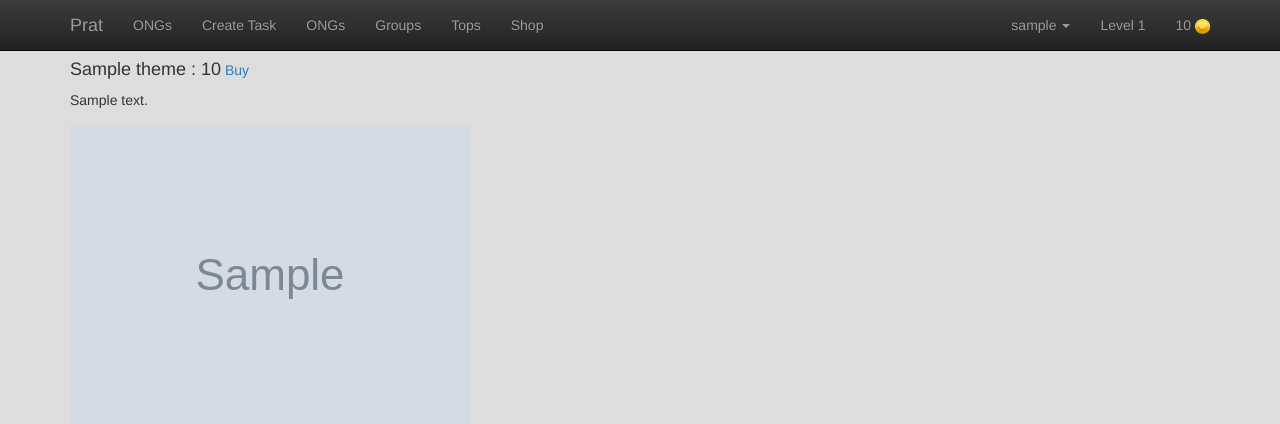
After one commit to RustinAlexandru/prat, a Django app: page /shop/ in a window 1280 px wide. The commit adds this page. Shown: the top 424 px of the page. Run offline with Django 3.2, Linux system fonts and the light colour scheme; a user stored in the database is signed in; tables that the repository leaves empty hold one stand-in row (values such as "Sample post"); grey boxes marked "Sample" are stand-in pictures; style sheets or scripts are compiled from the project's sources; some libraries are stand-ins or nearby versions.

Commit message:
Shop page + buy themes added.

```diff
--- a/prat/models.py
+++ b/prat/models.py
@@ -200,6 +200,11 @@ class Theme(models.Model):
 
     # Properties
     name = models.CharField(max_length = 100)
+    price = models.IntegerField(default = 0, null = False)
+    description = models.CharField(max_length = 500, blank = True, null = True)
+    class_name = models.CharField(max_length = 100, default = 'default-theme')
+    image = models.ImageField(upload_to = 'images/themes/',
+        default = 'images/theme/no_theme.jpg', blank = True, null = True)
 
 
 class UserThemes(models.Model):
@@ -209,7 +214,7 @@ class UserThemes(models.Model):
     """
 
     # Relations
-    theme = models.ForeignKey('Theme', on_delete = models.CASCADE)
+    theme = models.ForeignKey(Theme, on_delete = models.CASCADE)
     user = models.ForeignKey(User, on_delete = models.CASCADE)
 
 
--- a/prat/templates/layout.html
+++ b/prat/templates/layout.html
@@ -51,6 +51,7 @@
               <li><a href="{% url 'ongList' %}">ONGs</a></li>
     				  <li><a href="{% url 'viewGroups' %}">Groups</a></li>
               <li><a href="{% url 'viewTops' %}">Tops</a></li>
+              <li><a href="{% url 'viewShop' %}">Shop</a></li>
     			  </ul>
 
             <ul class="nav navbar-nav navbar-right">
@@ -64,7 +65,7 @@
                 </ul>
               </li>
               <li><a href="#">Level {{ user.profile.level }}</a></li>
-              <li><a href="#">{{ user.profile.points }} <i class="coins small"></i></a></li>
+              <li><a href="{% url 'viewShop' %}">{{ user.profile.points }} <i class="coins small"></i></a></li>
             </ul>
           {% else %}
             <ul class="nav navbar-nav navbar-right">
--- /dev/null
+++ b/prat/templates/shop.html
@@ -0,0 +1,17 @@
+{% extends 'layout.html' %}
+
+{% block content %}
+  {% for theme in themes %}
+      <h4 style="display: inline-block"> {{ theme.name }} : {{ theme.price }}</h4>
+      <a href="{% url 'buyTheme' theme.pk %}">Buy</a>
+      {% if theme.description %}
+        <p> {{ theme.description }} </p>
+      {% endif %}
+      {% if theme.image %}
+        <div class="media">
+          <img src={{ theme.image.url | default:"" }} />
+        </div>
+      {% endif %}
+  {% endfor %}
+  <p> {{ message }} </p>
+{% endblock %}
--- a/prat/urls.py
+++ b/prat/urls.py
@@ -38,14 +38,14 @@ urlpatterns = [
     url(r'^profile/(?P<username>[A-Za-z0-9]+)/$', views.view_profile, name='viewProfile'),
     url(r'^profile/$', views.view_profile, name='viewProfile'),
     url(r'^task/create/$', views.create_task, name='createTask'),
-                  url(r'groups/$', views.view_groups, name='viewGroups'),
-                  url(r'groups/create', views.create_group, name='createGroup'),
-                  url(r'groups/(?P<pk>\d+)/$', views.group_details,
-                      name="groupDetails"),
-                  # url(r'groups/join/$', views.)
+    url(r'groups/$', views.view_groups, name='viewGroups'),
+    url(r'groups/create', views.create_group, name='createGroup'),
+    url(r'groups/(?P<pk>\d+)/$', views.group_details, name="groupDetails"),
     url(r'^$', views.index, name='index'),
     url(r'^ongs/$', views.view_ongs, name='ongList'),
     url(r'^ong/details/(?P<pk>\d+)/$', views.ong_details, name='ongDetails'),
     url(r'^tops/$', views.view_tops, name='viewTops'),
     url(r'^tops/(?P<choice>[A-Za-z0-9]+)/$', views.view_tops, name='viewTops'),
+    url(r'^shop/$', views.view_shop, name='viewShop'),
+    url(r'^shop/buy/(?P<pk>\d+)/$', views.buy_theme, name='buyTheme'),
 ] + static(settings.MEDIA_URL, document_root=settings.MEDIA_ROOT)
--- a/prat/views.py
+++ b/prat/views.py
@@ -10,8 +10,8 @@ from django.shortcuts import redirect, render
 
 # Prat Models
 from django.contrib.auth.models import User
-from prat.models import UserProfile, Task, Category, UserTaskActivity, \
-    UserGroup, UserGroupMembership, Ong
+from prat.models import (UserProfile, Task, Category, UserTaskActivity,
+    UserGroup, UserGroupMembership, Ong, Theme, UserThemes)
 
 # Prat Forms
 from prat.forms import (EditProfileForm, UserRegisterForm, CreateTaskForm,
@@ -357,3 +357,34 @@ def view_tops(request, choice = None):
                 context['category_top'] = users
         context['form'] = form
         return render(request, 'tops.html', context)
+
+@login_required
+def view_shop(request):
+    themes = Theme.objects.all()
+    context = {
+        'themes': themes
+    }
+    return render(request, 'shop.html', context)
+
+@login_required
+def buy_theme(request, pk):
+    user_profile = request.user.profile
+    theme = Theme.objects.get(pk=pk)
+    themes = Theme.objects.all()
+
+    if user_profile.points >= theme.price:
+        user_profile.points -= theme.price
+        user_profile.save()
+        UserThemes.objects.create(user=request.user, theme=theme)
+
+        context = {
+            'themes': themes,
+            'message': 'Congrats! You just bought yourself a new theme!'
+        }
+        return render(request, 'shop.html', context)
+    else:
+        context = {
+            'themes': themes,
+            'message': 'Sorry! You don\'t have enough points to buy that!'
+        }
+        return render(request, 'shop.html', context)
```
